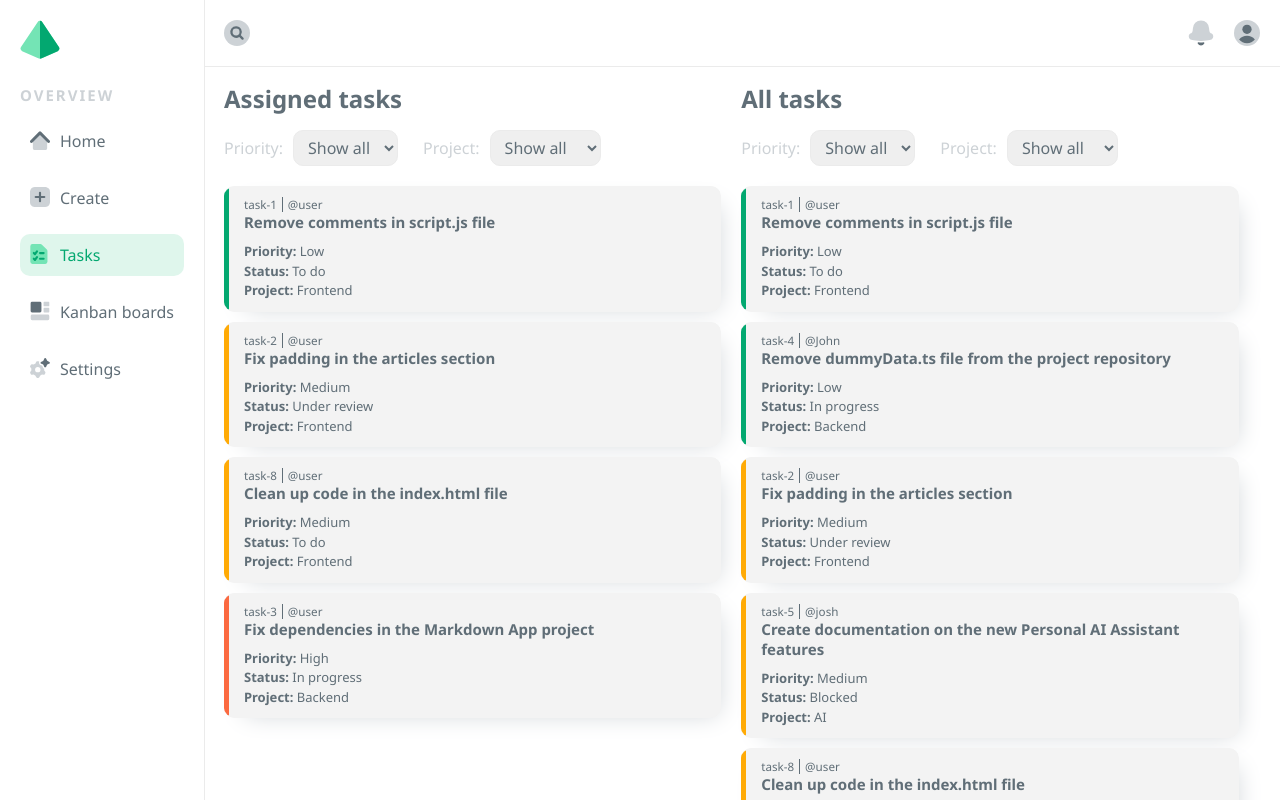
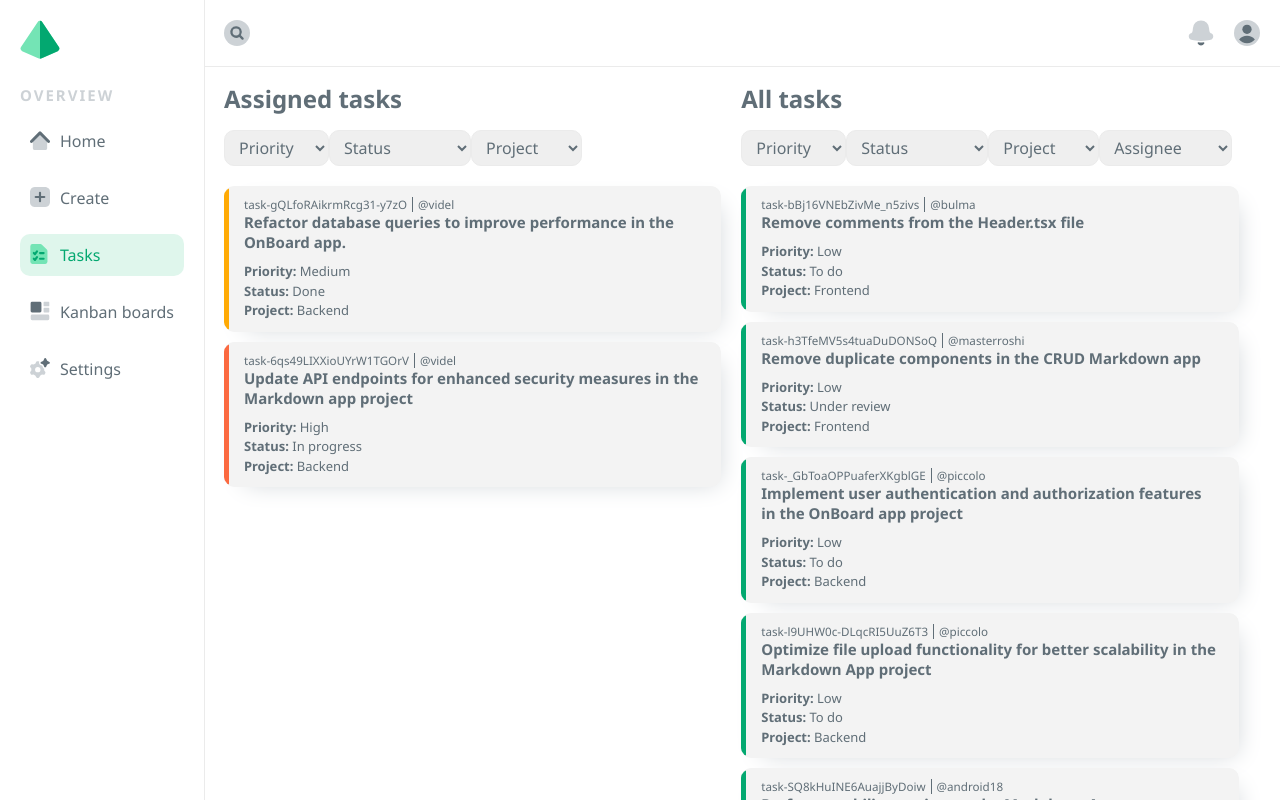
Before and after one commit to jsabram/Kanban-Board, a React (Create React App) app: page /tasks in a window 1280 px wide. Shown: the top 800 px of the page. Built offline with nearby package versions, Linux system fonts and the light colour scheme.

Commit message:
Expanded and changed task filtering logic

```diff
--- a/src/components/layout/header/Header.tsx
+++ b/src/components/layout/header/Header.tsx
@@ -20,7 +20,7 @@ const Header = () => {
 
 	const [isOpen, setIsOpen] = useState(false);
 	const [inputValue, setInputValue] = useState('');
-	const [allTasks, setAllTasks] = useState<TaskObject[]>([]);
+	const [projectsTasks, setProjectsTasks] = useState<TaskObject[]>([]);
 	const [resultTasks, setResultTasks] = useState<TaskObject[]>([]);
 	// const [notifications, setNotifications] = useState(dummyNotifications);
 
@@ -32,7 +32,7 @@ const Header = () => {
 
 		uiCtx.openDropdown('search');
 
-		const filteredArr = allTasks.filter(
+		const filteredArr = projectsTasks.filter(
 			(task) =>
 				task.title.toLowerCase().includes(searchedValue) ||
 				task.id.toLowerCase().includes(searchedValue) ||
@@ -63,7 +63,7 @@ const Header = () => {
 		for (let i = 0; i < projects.length; i++) {
 			const tasks = projects[i].tasks;
 
-			setAllTasks((prevState) => {
+			setProjectsTasks((prevState) => {
 				return [...prevState, ...tasks];
 			});
 		}
--- a/src/components/layout/main/tasks/TaskList.tsx
+++ b/src/components/layout/main/tasks/TaskList.tsx
@@ -1,47 +1,165 @@
-import { TaskListProps } from '../../../../types';
+import { useState } from 'react';
+import { useUtils } from '../../../../hooks/useUtils';
+import {
+	TaskListProps,
+	TaskObject,
+	FiltersObject,
+	FilterObject,
+} from '../../../../types';
 import Select from '../../../reusable/Select';
 import TaskCard from './TaskCard';
+import SelectedOption from '../../../reusable/SelectedOption';
 
 import './TaskList.scss';
 
+const initialFilters = {
+	priority: [],
+	status: [],
+	project: [],
+	assignee: [],
+};
+
 const TaskList: React.FC<TaskListProps> = ({
 	tasks,
-	priorityId,
 	priorityOptions,
-	priorityOnChange,
-	projectId,
 	projectOptions,
-	projectOnChange,
-	defaultOption,
+	statusOptions,
+	assigneeOptions,
+	listType,
 }) => {
+	const [filters, setFilters] = useState<FiltersObject>(initialFilters);
+	const [filtersArr, setFiltersArr] = useState<FilterObject[]>([]);
+	const [filteredTasks, setFilteredTasks] = useState<TaskObject[]>([]);
+
+	const { applyTaskFilter } = useUtils();
+
+	const filterTasks = (e: React.ChangeEvent, filterName: string) => {
+		const target = e.target as HTMLSelectElement;
+		const targetValue = target.value.toLowerCase();
+		const filteredProperty = filterName as keyof typeof filters;
+
+		if (
+			filteredProperty.length === 0 ||
+			!filteredProperty.includes(targetValue)
+		) {
+			const previousValue = filters[filteredProperty];
+
+			if (!previousValue.includes(targetValue)) {
+				const appliedFilters = {
+					...filters,
+					[filteredProperty]: [...previousValue, targetValue],
+				};
+
+				const filteredResults = applyTaskFilter(tasks, appliedFilters);
+
+				setFilters(appliedFilters);
+				setFiltersArr((previousState) => {
+					return [
+						...previousState,
+						{
+							filterName: filteredProperty,
+							filterValue: target.value,
+						},
+					];
+				});
+				setFilteredTasks(filteredResults);
+			}
+		}
+	};
+
+	const removeFilter = (propertyName: string, propertyValue: string) => {
+		if (filtersArr.length === 1) {
+			resetFilters();
+			return;
+		}
+
+		const updatedFiltersArr = filtersArr.filter(
+			(filter) => filter.filterValue !== propertyValue
+		);
+
+		const updatedPropertyValue = filters[
+			propertyName as keyof typeof filters
+		].filter((value) => value !== propertyValue.toLowerCase());
+
+		const updatedFilters = {
+			...filters,
+			[propertyName]: updatedPropertyValue,
+		};
+
+		const filteredResults = applyTaskFilter(filteredTasks, updatedFilters);
+
+		setFilters(updatedFilters);
+		setFiltersArr(updatedFiltersArr);
+		setFilteredTasks(filteredResults);
+	};
+
+	const resetFilters = () => {
+		setFilters(initialFilters);
+		setFiltersArr([]);
+		setFilteredTasks([]);
+	};
+
 	return (
 		<div className='task-list'>
 			<div className='task-list__filters'>
-				<div className='task-list__filter'>
-					<label htmlFor={priorityId} className='task-list__label'>
-						Priority:
-					</label>
+				<Select
+					id={`priority-${listType}`}
+					options={priorityOptions}
+					defaultOption='Priority'
+					value='Priority'
+					onChange={(e) => {
+						filterTasks(e, 'priority');
+					}}
+				/>
+				<Select
+					id={`status-${listType}`}
+					options={statusOptions}
+					defaultOption='Status'
+					value='Status'
+					onChange={(e) => {
+						filterTasks(e, 'status');
+					}}
+				/>
+				<Select
+					id={`project-${listType}`}
+					options={projectOptions}
+					defaultOption='Project'
+					value='Project'
+					onChange={(e) => {
+						filterTasks(e, 'project');
+					}}
+				/>
+				{listType === 'all' && (
 					<Select
-						id={priorityId}
-						options={priorityOptions}
-						defaultOption={defaultOption}
-						onChange={priorityOnChange}
+						id={`assignee-${listType}`}
+						options={assigneeOptions!}
+						defaultOption='Assignee'
+						value='Assignee'
+						onChange={(e) => {
+							filterTasks(e, 'assignee');
+						}}
 					/>
-				</div>
-				<div className='task-list__filter'>
-					<label htmlFor={projectId} className='task-list__label'>
-						Project:
-					</label>
-					<Select
-						id={projectId}
-						options={projectOptions}
-						defaultOption={defaultOption}
-						onChange={projectOnChange}
-					/>
-				</div>
+				)}
 			</div>
+			{filtersArr.length > 0 && (
+				<>
+					<ul>
+						{filtersArr.map((filter, idx) => (
+							<SelectedOption
+								key={idx}
+								onClick={() =>
+									removeFilter(filter.filterName, filter.filterValue)
+								}
+								optionText={filter.filterValue}
+							/>
+						))}
+					</ul>
+					<button onClick={resetFilters}>Reset filters</button>
+				</>
+			)}
 			<div>
-				{tasks.length > 0 ? (
+				{filteredTasks.length === 0 &&
+					filtersArr.length === 0 &&
 					tasks.map((task, idx) => (
 						<TaskCard
 							key={idx}
@@ -52,8 +170,20 @@ const TaskList: React.FC<TaskListProps> = ({
 							assignee={task.assignee}
 							project={task.project}
 						/>
-					))
-				) : (
+					))}
+				{filteredTasks.length > 0 &&
+					filteredTasks.map((task, idx) => (
+						<TaskCard
+							key={idx}
+							priority={task.priority}
+							taskId={task.id}
+							title={task.title}
+							status={task.status}
+							assignee={task.assignee}
+							project={task.project}
+						/>
+					))}
+				{filteredTasks.length === 0 && filtersArr.length > 0 && (
 					<p className='task-list__msg'>No tasks match the selected criteria</p>
 				)}
 			</div>
--- a/src/components/layout/main/tasks/TaskSelection.tsx
+++ b/src/components/layout/main/tasks/TaskSelection.tsx
@@ -1,90 +1,55 @@
-import { useState } from 'react';
+import { useAppSelector } from '../../../../store/typedHooks';
 import { useUtils } from '../../../../hooks/useUtils';
-import { TaskObject } from '../../../../types';
+import { TaskObject, TaskStatuses } from '../../../../types';
 import PageHeading from '../../../reusable/PageHeading';
 import TaskList from './TaskList';
 
-// dummy data
-import { dummyPriorities } from '../../../../dummyData';
-import { dummyProjects } from '../../../../dummyData';
-import { dummyTasks } from '../../../../dummyData';
+import {
+	priorities as prioritiesData,
+	taskStatuses,
+	usersData,
+} from '../../../../data';
 
 import './TaskSelection.scss';
 
-const priorities = ['Show all', ...dummyPriorities];
-const projects = ['Show all', ...dummyProjects];
+const TaskSelection = () => {
+	const projects = useAppSelector((state) => state.projectsData.projects);
 
-const TaskSelection = () => {
-	// tasks assigned to the user & with status different than 'done'
-	// all tasks with status different than 'done'
-	const userTasks = dummyTasks.filter(
-		(task) => task.assignee === 'user' && task.status !== 'done'
-	);
-	const sharedTasks = dummyTasks.filter((task) => task.status !== 'done');
+	// Extracting tasks that are still active
+	const allTasksArr = ([] as TaskObject[])
+		.concat(...projects.map((project) => project.tasks))
+		.filter((task) => task.status.toLowerCase() !== TaskStatuses.DONE);
+	const userTasksArr = allTasksArr.filter((task) => task.assignee === 'videl'); // Assignee to be changed to the user
 
-	// state for rendering filtered lists dynamically
-	const [assignedTasks, setAssignedTasks] = useState<TaskObject[]>(userTasks);
-	const [allTasks, setAllTasks] = useState<TaskObject[]>(sharedTasks);
+	const { sortByPriority, capitalize } = useUtils();
 
-	const [assignedRules, setAssignedRules] = useState({
-		priority: 'show all',
-		project: 'show all',
-	});
-
-	const [allRules, setAllRules] = useState({
-		priority: 'show all',
-		project: 'show all',
-	});
-
-	const { applyTaskFilter, sortByPriority } = useUtils();
-
-	const filterTasks = (e: React.ChangeEvent) => {
-		const target = e.target as HTMLSelectElement;
-
-		const value = target.value.toLowerCase();
-		const filter = target.id.includes('priority') ? 'priority' : 'project';
-
-		const isListTypeAssigned = target.id.includes('assigned');
-
-		const tasks = isListTypeAssigned ? userTasks : sharedTasks;
-		const newRules = isListTypeAssigned
-			? { ...assignedRules, [filter]: value }
-			: { ...allRules, [filter]: value };
-
-		const filteredArr = applyTaskFilter(tasks, newRules);
-
-		isListTypeAssigned
-			? setAssignedTasks(filteredArr)
-			: setAllTasks(filteredArr);
-		isListTypeAssigned ? setAssignedRules(newRules) : setAllRules(newRules);
-	};
+	// Defining available Select element options
+	const projectsNames = projects.map((project) => project.projectName);
+	const priorityNames = prioritiesData.map((priority) => capitalize(priority));
+	const statusNames = taskStatuses.map((status) => capitalize(status));
+	const assigneeNames = usersData.map((user) => user.username);
 
 	return (
 		<section className='tasks'>
 			<div className='tasks__assigned'>
 				<PageHeading>Assigned tasks</PageHeading>
 				<TaskList
-					tasks={sortByPriority(assignedTasks)}
-					priorityId='priority-assigned'
-					priorityOptions={priorities}
-					priorityOnChange={filterTasks}
-					projectId='project-assigned'
-					projectOptions={projects}
-					projectOnChange={filterTasks}
-					defaultOption='Show all'
+					tasks={sortByPriority(userTasksArr)}
+					priorityOptions={priorityNames}
+					projectOptions={projectsNames}
+					statusOptions={statusNames}
+					listType='assigned'
 				/>
 			</div>
 			<div className='tasks__all'>
 				<PageHeading>All tasks</PageHeading>
 				<TaskList
-					tasks={sortByPriority(allTasks)}
-					priorityId='priority-all'
-					priorityOptions={priorities}
-					priorityOnChange={filterTasks}
-					projectId='project-all'
-					projectOptions={projects}
-					projectOnChange={filterTasks}
-					defaultOption='Show all'
+					tasks={sortByPriority(allTasksArr)}
+					priorityOptions={priorityNames}
+					projectOptions={projectsNames}
+					statusOptions={statusNames}
+					assigneeOptions={assigneeNames}
+					listType='all'
 				/>
 			</div>
 		</section>
--- a/src/components/reusable/Select.tsx
+++ b/src/components/reusable/Select.tsx
@@ -4,7 +4,7 @@ import { SelectProps } from '../../types';
 import './Select.scss';
 
 const Select: React.ForwardRefRenderFunction<HTMLSelectElement, SelectProps> = (
-	{ id, className, options, defaultOption, onBlur, onChange },
+	{ id, className, options, defaultOption, onBlur, onChange, value },
 	ref
 ) => {
 	return (
@@ -14,6 +14,7 @@ const Select: React.ForwardRefRenderFunction<HTMLSelectElement, SelectProps> = (
 			className={`select ${className}`}
 			onBlur={onBlur}
 			onChange={onChange}
+			value={value}
 		>
 			<option value={0} hidden>
 				{defaultOption}
--- /dev/null
+++ b/src/components/reusable/SelectedOption.scss
@@ -0,0 +1,33 @@
+@use '../../assets/scss/colors.scss' as *;
+@use '../../assets/scss/mixins.scss' as *;
+
+.selected-option {
+	@include flexbox(space-between, flex-start, row);
+	margin: 0 1rem 1rem 0;
+	padding: 0.8rem 1.6rem;
+	background-color: map-get($colors, c_ash);
+	border-radius: 1rem;
+
+	&__text {
+		margin-right: 1rem;
+		color: map-get($colors, c_gray);
+	}
+
+	&__remove-btn {
+		background: transparent;
+		border: none;
+		outline: none;
+		cursor: pointer;
+
+		&:hover,
+		&:focus {
+			.svg-dark {
+				fill: map-get($colors, c_red);
+			}
+
+			.svg-light {
+				fill: map-get($colors, c_red_medium);
+			}
+		}
+	}
+}
--- /dev/null
+++ b/src/components/reusable/SelectedOption.tsx
@@ -0,0 +1,28 @@
+import RemoveIcon from '../icon-components/RemoveIcon';
+
+import './SelectedOption.scss';
+
+interface SelectedOptionProps {
+	optionText: string;
+	onClick: () => void;
+}
+
+const SelectedOption: React.FC<SelectedOptionProps> = ({
+	optionText,
+	onClick,
+}) => {
+	return (
+		<li className='selected-option'>
+			<p className='selected-option__text'>{optionText}</p>
+			<button
+				type='button'
+				className='selected-option__remove-btn'
+				onClick={onClick}
+			>
+				<RemoveIcon />
+			</button>
+		</li>
+	);
+};
+
+export default SelectedOption;
--- a/src/data.ts
+++ b/src/data.ts
@@ -1,4 +1,5 @@
 import { nanoid } from 'nanoid';
+import { TaskStatuses } from './types';
 
 enum Priorities {
 	LOW = 'low',
@@ -7,14 +8,6 @@ enum Priorities {
 }
 
 export const priorities = [Priorities.LOW, Priorities.MEDIUM, Priorities.HIGH];
-
-enum TaskStatuses {
-	TO_DO = 'To do',
-	IN_PROGRESS = 'In progress',
-	UNDER_REVIEW = 'Under review',
-	BLOCKED = 'Blocked',
-	DONE = 'Done',
-}
 
 export const taskStatuses = [
 	TaskStatuses.TO_DO,
@@ -60,7 +53,7 @@ export const usersData = [
 enum Projects {
 	FRONTEND = 'frontend',
 	BACKEND = 'backend',
-	UX_UI = 'ux_ui',
+	UXUI = 'uxui',
 	AI = 'ai',
 	QA = 'qa',
 }
@@ -80,7 +73,7 @@ export const projectsData = [
 				description:
 					'There are some unnecessary comments left in the Header.tsx file that should be removed.',
 				status: TaskStatuses.TO_DO,
-				project: Projects.FRONTEND,
+				project: 'Frontend',
 				assignee: 'bulma',
 			},
 			{
@@ -89,7 +82,7 @@ export const projectsData = [
 				title: 'Implement responsive navigation bar',
 				description: 'The application is missing a responsive navbar.',
 				status: TaskStatuses.IN_PROGRESS,
-				project: Projects.FRONTEND,
+				project: 'Frontend',
 				assignee: 'mrsatan',
 			},
 			{
@@ -99,7 +92,7 @@ export const projectsData = [
 				description:
 					'Padding in the articles section is uneven and needs to be corrected ASAP.',
 				status: TaskStatuses.DONE,
-				project: Projects.FRONTEND,
+				project: 'Frontend',
 				assignee: 'chichi',
 			},
 			{
@@ -109,7 +102,7 @@ export const projectsData = [
 				description:
 					'There are two identical component files in the Markdown app repository and one has to be removed.',
 				status: TaskStatuses.UNDER_REVIEW,
-				project: Projects.FRONTEND,
+				project: 'Frontend',
 				assignee: 'masterroshi',
 			},
 		],
@@ -129,7 +122,7 @@ export const projectsData = [
 				description:
 					'This task involves enhancing the security posture of the Markdown app project by updating its API endpoints. By implementing industry-standard security measures, such as authentication, authorization, and data validation, we aim to safeguard user data and protect against potential security threats.',
 				status: TaskStatuses.IN_PROGRESS,
-				project: Projects.BACKEND,
+				project: 'Backend',
 				assignee: 'videl',
 			},
 			{
@@ -139,7 +132,7 @@ export const projectsData = [
 					'Refactor database queries to improve performance in the OnBoard app.',
 				description: `Your goal is to optimize query execution, ultimately enhancing the application's responsiveness and delivering a more seamless user experience`,
 				status: TaskStatuses.DONE,
-				project: Projects.BACKEND,
+				project: 'Backend',
 				assignee: 'videl',
 			},
 			{
@@ -150,7 +143,7 @@ export const projectsData = [
 				description:
 					'The assignment is to implement user authentication and authorization features within the Markdown App project.',
 				status: TaskStatuses.TO_DO,
-				project: Projects.BACKEND,
+				project: 'Backend',
 				assignee: 'piccolo',
 			},
 			{
@@ -161,7 +154,7 @@ export const projectsData = [
 				description:
 					'Your role involves addressing data validation issues within the Markdown App project to mitigate potential vulnerabilities.',
 				status: TaskStatuses.BLOCKED,
-				project: Projects.BACKEND,
+				project: 'Backend',
 				assignee: 'tienshinhan',
 			},
 			{
@@ -172,14 +165,14 @@ export const projectsData = [
 				description:
 					'Your task is to optimize the file upload functionality in the Markdown App project to enhance scalability.',
 				status: TaskStatuses.TO_DO,
-				project: Projects.BACKEND,
+				project: 'Backend',
 				assignee: 'piccolo',
 			},
 		],
 	},
 	{
 		projectName: 'UX/UI',
-		projectId: Projects.UX_UI,
+		projectId: Projects.UXUI,
 		projectDescription:
 			'This board is used for tracking tasks within the AI Engineering team',
 		collaborators: ['majinbuu', 'krillin', 'android18'],
@@ -191,7 +184,7 @@ export const projectsData = [
 				description:
 					'Perform usability testing on the Markdown App project to identify pain points and areas for improvement, refining interface elements and interactions based on user feedback.',
 				status: TaskStatuses.IN_PROGRESS,
-				project: Projects.UX_UI,
+				project: 'UX/UI',
 				assignee: 'android18',
 			},
 			{
@@ -202,7 +195,7 @@ export const projectsData = [
 				description:
 					'Design intuitive and visually appealing icons and graphics to enhance the user experience and brand identity within the OnBoard app.',
 				status: TaskStatuses.TO_DO,
-				project: Projects.UX_UI,
+				project: 'UX/UI',
 				assignee: 'majinbuu',
 			},
 			{
@@ -213,7 +206,7 @@ export const projectsData = [
 				description:
 					'Create wireframes and prototypes to iterate on new features and functionalities, ensuring a user-centric approach in the development process.',
 				status: TaskStatuses.DONE,
-				project: Projects.UX_UI,
+				project: 'UX/UI',
 				assignee: 'krillin',
 			},
 			{
@@ -223,7 +216,7 @@ export const projectsData = [
 					'Conduct user research to gather feedback and insights for improving the navigation flow and layout of the Markdown app project',
 				description: '',
 				status: TaskStatuses.IN_PROGRESS,
-				project: Projects.UX_UI,
+				project: 'UX/UI',
 				assignee: 'krillin',
 			},
 		],
@@ -242,7 +235,7 @@ export const projectsData = [
 					'Develop a machine learning model for sentiment analysis to analyze user feedback and sentiment trends within the Markdown App project',
 				description: '',
 				status: TaskStatuses.IN_PROGRESS,
-				project: Projects.AI,
+				project: 'AI',
 				assignee: 'songohan',
 			},
 			{
@@ -252,7 +245,7 @@ export const projectsData = [
 				description:
 					'Create a recommendation system for a music streaming service to personalize song suggestions for users based on their listening history and preferences.',
 				status: TaskStatuses.BLOCKED,
-				project: Projects.AI,
+				project: 'AI',
 				assignee: 'frieza',
 			},
 			{
@@ -262,7 +255,7 @@ export const projectsData = [
 					'Develop a computer vision algorithm for object detection to assist in inventory managent',
 				description: '',
 				status: TaskStatuses.TO_DO,
-				project: Projects.AI,
+				project: 'AI',
 				assignee: 'cell',
 			},
 		],
@@ -280,7 +273,7 @@ export const projectsData = [
 				title: 'Conduct usability testing sessions with end-users',
 				description: `Facilitate usability testing sessions with end-users to gather valuable feedback on the application's interface and overall user experience. This involves planning and executing user tests, observing user interactions, and collecting actionable insights to enhance the usability and effectiveness of the product.`,
 				status: TaskStatuses.TO_DO,
-				project: Projects.QA,
+				project: 'QA',
 				assignee: 'vegeta',
 			},
 			{
@@ -289,7 +282,7 @@ export const projectsData = [
 				title: 'Conduct usability testing sessions with end-users',
 				description: `Perform thorough regression testing on the latest web release to ensure that new features, bug fixes, and changes haven't introduced any unintended issues or regressions. This involves systematically testing all functionalities of the web application to verify its stability and reliability across different browsers and devices, helping maintain a high standard of quality before deployment.`,
 				status: TaskStatuses.TO_DO,
-				project: Projects.QA,
+				project: 'QA',
 				assignee: 'beerus',
 			},
 			{
@@ -298,7 +291,7 @@ export const projectsData = [
 				title: 'Financial software security testing',
 				description: `Conduct comprehensive security testing on the financial software to identify and address potential vulnerabilities and threats. This involves assessing the application's resilience against various security risks, such as unauthorized access, data breaches, and manipulation, ensuring that sensitive financial data is protected and compliant with industry standards and regulations.`,
 				status: TaskStatuses.DONE,
-				project: Projects.QA,
+				project: 'QA',
 				assignee: 'trunks',
 			},
 		],
--- a/src/hooks/useUtils.tsx
+++ b/src/hooks/useUtils.tsx
@@ -1,35 +1,36 @@
-import { TaskObject, RulesObject } from '../types';
+import { TaskObject, FiltersObject } from '../types';
 
 export const useUtils = () => {
-	const applyTaskFilter = (
-		tasks: TaskObject[],
-		newRules: RulesObject
-	) => {
-		let filteredArr: TaskObject[] = [];
+	const applyTaskFilter = (tasks: TaskObject[], appliedFilters: FiltersObject) => {
+		const filteredResults = tasks.filter((task) => {
+			if (
+				appliedFilters.priority.length > 0 &&
+				!appliedFilters.priority.includes(task.priority.toLowerCase())
+			) {
+				return false;
+			}
+			if (
+				appliedFilters.status.length > 0 &&
+				!appliedFilters.status.includes(task.status.toLowerCase())
+			) {
+				return false;
+			}
+			if (
+				appliedFilters.project.length > 0 &&
+				!appliedFilters.project.includes(task.project.toLowerCase())
+			) {
+				return false;
+			}
+			if (
+				appliedFilters.assignee.length > 0 &&
+				!appliedFilters.assignee.includes(task.assignee.toLowerCase())
+			) {
+				return false;
+			}
+			return true;
+		});
 
-		if (Object.values(newRules).every((el) => el === 'show all')) {
-			filteredArr = tasks;
-		} else if (Object.values(newRules).some((el) => el === 'show all')) {
-			const ruleIdx = Object.values(newRules).indexOf('show all');
-			const ruleKey = Object.keys(newRules)[ruleIdx];
-
-			filteredArr =
-				ruleKey !== 'priority'
-					? tasks.filter(
-							(task) => task.priority.toLowerCase() === newRules.priority
-					  )
-					: tasks.filter(
-							(task) => task.project.toLowerCase() === newRules.project
-					  );
-		} else {
-			filteredArr = tasks.filter(
-				(task) =>
-					task.priority.toLowerCase() === newRules.priority &&
-					task.project.toLowerCase() === newRules.project
-			);
-		}
-
-		return filteredArr;
+		return filteredResults;
 	};
 
 	const sortByPriority = (tasks: TaskObject[]) => {
--- a/src/types.ts
+++ b/src/types.ts
@@ -23,20 +23,19 @@ export interface SelectProps {
 	id: string;
 	className?: string;
 	options: string[];
-	defaultOption: string;
+	defaultOption?: string;
 	onBlur?: (e: React.FocusEvent) => void;
 	onChange?: (e: React.ChangeEvent) => void;
+	value?: string
 }
 
 export interface TaskListProps {
 	tasks: TaskObject[];
-	priorityId: string;
 	priorityOptions: string[];
-	priorityOnChange: (e: React.ChangeEvent) => void;
-	projectId: string;
 	projectOptions: string[];
-	projectOnChange: (e: React.ChangeEvent) => void;
-	defaultOption: string;
+	statusOptions: string[];
+	assigneeOptions?: string[];
+	listType: 'assigned' | 'all';
 }
 
 export interface TaskCardProps {
@@ -61,7 +60,7 @@ export interface SearchResultProps {
 
 export interface BoardColumnProps {
 	statusName: string;
-	tasks: TaskObject[]
+	tasks: TaskObject[];
 }
 
 // Other types
@@ -89,9 +88,16 @@ export interface UserObject {
 	username: string;
 }
 
-export interface RulesObject {
-	priority: string;
-	project: string;
+export interface FilterObject {
+	filterName: string;
+	filterValue: string;
+}
+
+export interface FiltersObject {
+	priority: string[];
+	status: string[];
+	project: string[];
+	assignee: string[];
 }
 
 export interface NotificationObject {
@@ -106,3 +112,13 @@ export interface ProjectsSliceObject {
 	projects: ProjectObject[];
 	users: UserObject[];
 }
+
+// Enums
+
+export enum TaskStatuses {
+	TO_DO = 'To do',
+	IN_PROGRESS = 'In progress',
+	UNDER_REVIEW = 'Under review',
+	BLOCKED = 'Blocked',
+	DONE = 'Done',
+}
```
Also changed, not shown: src/components/layout/main/boards/CreateBoard.scss (+0 -31 lines), src/components/layout/main/boards/CreateBoard.tsx (+4 -12 lines).
